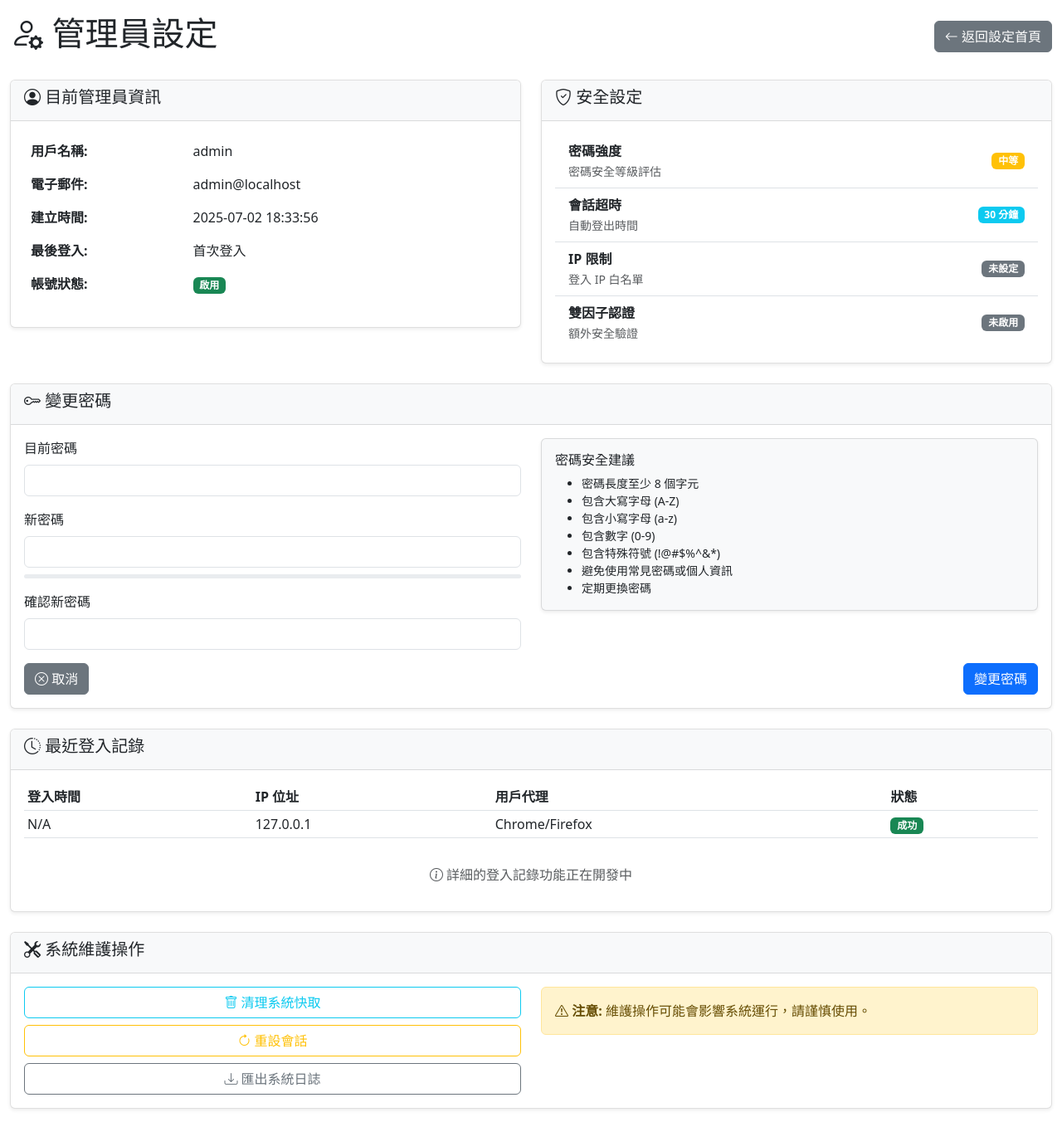
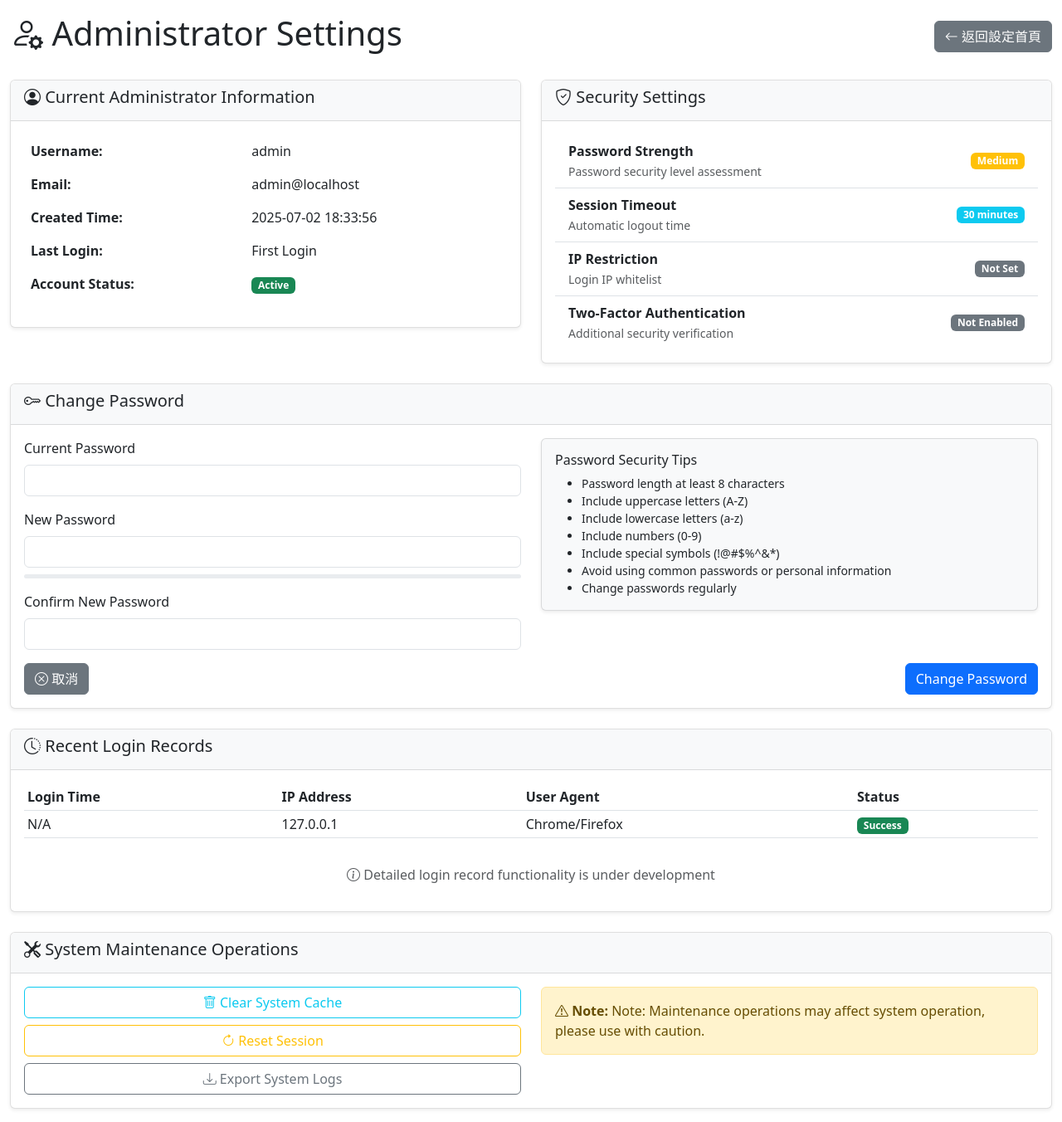
Before and after one commit to bareck/MoniProFtpdAdmin, a Flask app: page /settings/admin in a window 1280 px wide. Shown: the part 104-1456 px from the top of the page at 83% size. Run offline with Flask 3, Linux system fonts and the light colour scheme; a user stored in the database is signed in; some libraries are stand-ins or nearby versions.

Commit message:
feat: 新增 /settings/admin 頁面英文翻譯支援
- 添加70+個管理員設定相關的英文翻譯鍵值對到 messages.po
- 更新 admin.html 模板使用翻譯函數，包含JavaScript部分
- 更新 AdminPasswordForm 表單使用 lazy_gettext
- 修復特殊符號翻譯中的字符串格式化問題 (\!@#$%%^&*)
- 重新編譯翻譯文件，確保英文界面正確顯示
- 包含管理員資訊、安全設定、密碼變更、登入記錄和系統維護功能翻譯
- 統一使用英文作為翻譯鍵(msgid)，提升代碼可讀性

🤖 Generated with [Claude Code](https://claude.ai/code)

Co-Authored-By: Claude <noreply@anthropic.com>

```diff
--- a/app/settings/forms.py
+++ b/app/settings/forms.py
@@ -105,20 +105,20 @@ class ConfigGenerateForm(FlaskForm):
 class AdminPasswordForm(FlaskForm):
     """管理員密碼變更表單"""
 
-    current_password = StringField('目前密碼',
+    current_password = StringField(_l('Current Password'),
                                   validators=[DataRequired()],
                                   render_kw={'type': 'password'})
 
-    new_password = StringField('新密碼',
+    new_password = StringField(_l('New Password'),
                               validators=[DataRequired(), Length(8, 50)],
                               render_kw={'type': 'password'})
 
-    confirm_password = StringField('確認新密碼',
+    confirm_password = StringField(_l('Confirm New Password'),
                                   validators=[DataRequired()],
                                   render_kw={'type': 'password'})
 
-    change_password = SubmitField('變更密碼')
+    change_password = SubmitField(_l('Change Password'))
 
     def validate_confirm_password(self, field):
         if field.data != self.new_password.data:
-            raise ValidationError('密碼確認不一致')
+            raise ValidationError(_l('Password confirmation does not match'))
--- a/app/templates/settings/admin.html
+++ b/app/templates/settings/admin.html
@@ -1,13 +1,13 @@
 {% extends "base.html" %}
 
-{% block title %}管理員設定 - ProFTPD 管理系統{% endblock %}
+{% block title %}{{ _('Administrator Settings') }} - {{ _('ProFTPD Management System') }}{% endblock %}
 
 {% block content %}
 <div class="d-flex justify-content-between align-items-center mb-4">
-    <h1><i class="bi bi-person-gear"></i> 管理員設定</h1>
+    <h1><i class="bi bi-person-gear"></i> {{ _('Administrator Settings') }}</h1>
     <div class="btn-group" role="group">
         <a href="{{ url_for('settings.index') }}" class="btn btn-secondary">
-            <i class="bi bi-arrow-left"></i> 返回設定首頁
+            <i class="bi bi-arrow-left"></i> {{ _('返回設定首頁') }}
         </a>
     </div>
 </div>
@@ -17,33 +17,33 @@
     <div class="col-md-6">
         <div class="card">
             <div class="card-header">
-                <h5><i class="bi bi-person-circle"></i> 目前管理員資訊</h5>
+                <h5><i class="bi bi-person-circle"></i> {{ _('Current Administrator Information') }}</h5>
             </div>
             <div class="card-body">
                 <table class="table table-borderless">
                     <tr>
-                        <td><strong>用戶名稱:</strong></td>
+                        <td><strong>{{ _('Username:') }}</strong></td>
                         <td>{{ current_user.username }}</td>
                     </tr>
                     <tr>
-                        <td><strong>電子郵件:</strong></td>
-                        <td>{{ current_user.email or '未設定' }}</td>
+                        <td><strong>{{ _('Email:') }}</strong></td>
+                        <td>{{ current_user.email or _('Not Set') }}</td>
                     </tr>
                     <tr>
-                        <td><strong>建立時間:</strong></td>
+                        <td><strong>{{ _('Created Time:') }}</strong></td>
                         <td>{{ current_user.created_at.strftime('%Y-%m-%d %H:%M:%S') if current_user.created_at else 'N/A' }}</td>
                     </tr>
                     <tr>
-                        <td><strong>最後登入:</strong></td>
-                        <td>{{ current_user.last_login.strftime('%Y-%m-%d %H:%M:%S') if current_user.last_login else '首次登入' }}</td>
+                        <td><strong>{{ _('Last Login:') }}</strong></td>
+                        <td>{{ current_user.last_login.strftime('%Y-%m-%d %H:%M:%S') if current_user.last_login else _('First Login') }}</td>
                     </tr>
                     <tr>
-                        <td><strong>帳號狀態:</strong></td>
+                        <td><strong>{{ _('Account Status:') }}</strong></td>
                         <td>
                             {% if current_user.is_active %}
-                            <span class="badge bg-success">啟用</span>
+                            <span class="badge bg-success">{{ _('Active') }}</span>
                             {% else %}
-                            <span class="badge bg-danger">停用</span>
+                            <span class="badge bg-danger">{{ _('Disabled') }}</span>
                             {% endif %}
                         </td>
                     </tr>
@@ -55,40 +55,40 @@
     <div class="col-md-6">
         <div class="card">
             <div class="card-header">
-                <h5><i class="bi bi-shield-check"></i> 安全設定</h5>
+                <h5><i class="bi bi-shield-check"></i> {{ _('Security Settings') }}</h5>
             </div>
             <div class="card-body">
                 <div class="list-group list-group-flush">
                     <div class="list-group-item d-flex justify-content-between align-items-center">
                         <div>
-                            <strong>密碼強度</strong>
-                            <br><small class="text-muted">密碼安全等級評估</small>
+                            <strong>{{ _('Password Strength') }}</strong>
+                            <br><small class="text-muted">{{ _('Password security level assessment') }}</small>
                         </div>
-                        <span class="badge bg-warning">中等</span>
+                        <span class="badge bg-warning">{{ _('Medium') }}</span>
                     </div>
 
                     <div class="list-group-item d-flex justify-content-between align-items-center">
                         <div>
-                            <strong>會話超時</strong>
-                            <br><small class="text-muted">自動登出時間</small>
+                            <strong>{{ _('Session Timeout') }}</strong>
+                            <br><small class="text-muted">{{ _('Automatic logout time') }}</small>
                         </div>
-                        <span class="badge bg-info">30 分鐘</span>
+                        <span class="badge bg-info">{{ _('30 minutes') }}</span>
                     </div>
 
                     <div class="list-group-item d-flex justify-content-between align-items-center">
                         <div>
-                            <strong>IP 限制</strong>
-                            <br><small class="text-muted">登入 IP 白名單</small>
+                            <strong>{{ _('IP Restriction') }}</strong>
+                            <br><small class="text-muted">{{ _('Login IP whitelist') }}</small>
                         </div>
-                        <span class="badge bg-secondary">未設定</span>
+                        <span class="badge bg-secondary">{{ _('Not Set') }}</span>
                     </div>
 
                     <div class="list-group-item d-flex justify-content-between align-items-center">
                         <div>
-                            <strong>雙因子認證</strong>
-                            <br><small class="text-muted">額外安全驗證</small>
+                            <strong>{{ _('Two-Factor Authentication') }}</strong>
+                            <br><small class="text-muted">{{ _('Additional security verification') }}</small>
                         </div>
-                        <span class="badge bg-secondary">未啟用</span>
+                        <span class="badge bg-secondary">{{ _('Not Enabled') }}</span>
                     </div>
                 </div>
             </div>
@@ -99,7 +99,7 @@
 <!-- 密碼變更 -->
 <div class="card mb-4">
     <div class="card-header">
-        <h5><i class="bi bi-key"></i> 變更密碼</h5>
+        <h5><i class="bi bi-key"></i> {{ _('Change Password') }}</h5>
     </div>
     <div class="card-body">
         <form method="POST">
@@ -140,15 +140,15 @@
                 <div class="col-md-6">
                     <div class="card bg-light">
                         <div class="card-body">
-                            <h6>密碼安全建議</h6>
+                            <h6>{{ _('Password Security Tips') }}</h6>
                             <ul class="small mb-0">
-                                <li>密碼長度至少 8 個字元</li>
-                                <li>包含大寫字母 (A-Z)</li>
-                                <li>包含小寫字母 (a-z)</li>
-                                <li>包含數字 (0-9)</li>
-                                <li>包含特殊符號 (!@#$%^&*)</li>
-                                <li>避免使用常見密碼或個人資訊</li>
-                                <li>定期更換密碼</li>
+                                <li>{{ _('Password length at least 8 characters') }}</li>
+                                <li>{{ _('Include uppercase letters (A-Z)') }}</li>
+                                <li>{{ _('Include lowercase letters (a-z)') }}</li>
+                                <li>{{ _('Include numbers (0-9)') }}</li>
+                                <li>{{ _('Include special symbols (!@#$%%^&*)') }}</li>
+                                <li>{{ _('Avoid using common passwords or personal information') }}</li>
+                                <li>{{ _('Change passwords regularly') }}</li>
                             </ul>
                         </div>
                     </div>
@@ -157,7 +157,7 @@
 
             <div class="d-flex justify-content-between">
                 <a href="{{ url_for('settings.index') }}" class="btn btn-secondary">
-                    <i class="bi bi-x-circle"></i> 取消
+                    <i class="bi bi-x-circle"></i> {{ _('取消') }}
                 </a>
                 {{ password_form.change_password(class="btn btn-primary") }}
             </div>
@@ -168,17 +168,17 @@
 <!-- 登入記錄 -->
 <div class="card mb-4">
     <div class="card-header">
-        <h5><i class="bi bi-clock-history"></i> 最近登入記錄</h5>
+        <h5><i class="bi bi-clock-history"></i> {{ _('Recent Login Records') }}</h5>
     </div>
     <div class="card-body">
         <div class="table-responsive">
             <table class="table table-sm">
                 <thead>
                     <tr>
-                        <th>登入時間</th>
-                        <th>IP 位址</th>
-                        <th>用戶代理</th>
-                        <th>狀態</th>
+                        <th>{{ _('Login Time') }}</th>
+                        <th>{{ _('IP Address') }}</th>
+                        <th>{{ _('User Agent') }}</th>
+                        <th>{{ _('Status') }}</th>
                     </tr>
                 </thead>
                 <tbody>
@@ -186,7 +186,7 @@
                         <td>{{ current_user.last_login.strftime('%Y-%m-%d %H:%M:%S') if current_user.last_login else 'N/A' }}</td>
                         <td>127.0.0.1</td>
                         <td>Chrome/Firefox</td>
-                        <td><span class="badge bg-success">成功</span></td>
+                        <td><span class="badge bg-success">{{ _('Success') }}</span></td>
                     </tr>
                     <!-- 更多登入記錄可以從資料庫中獲取 -->
                 </tbody>
@@ -195,7 +195,7 @@
 
         <div class="text-center py-3 text-muted">
             <i class="bi bi-info-circle"></i>
-            詳細的登入記錄功能正在開發中
+            {{ _('Detailed login record functionality is under development') }}
         </div>
     </div>
 </div>
@@ -203,20 +203,20 @@
 <!-- 系統維護 -->
 <div class="card">
     <div class="card-header">
-        <h5><i class="bi bi-tools"></i> 系統維護操作</h5>
+        <h5><i class="bi bi-tools"></i> {{ _('System Maintenance Operations') }}</h5>
     </div>
     <div class="card-body">
         <div class="row">
             <div class="col-md-6">
                 <div class="d-grid gap-2">
                     <button type="button" class="btn btn-outline-info" onclick="clearCache()">
-                        <i class="bi bi-trash"></i> 清理系統快取
+                        <i class="bi bi-trash"></i> {{ _('Clear System Cache') }}
                     </button>
                     <button type="button" class="btn btn-outline-warning" onclick="resetSession()">
-                        <i class="bi bi-arrow-clockwise"></i> 重設會話
+                        <i class="bi bi-arrow-clockwise"></i> {{ _('Reset Session') }}
                     </button>
                     <button type="button" class="btn btn-outline-secondary" onclick="exportLogs()">
-                        <i class="bi bi-download"></i> 匯出系統日誌
+                        <i class="bi bi-download"></i> {{ _('Export System Logs') }}
                     </button>
                 </div>
             </div>
@@ -224,7 +224,7 @@
             <div class="col-md-6">
                 <div class="alert alert-warning">
                     <i class="bi bi-exclamation-triangle"></i>
-                    <strong>注意:</strong> 維護操作可能會影響系統運行，請謹慎使用。
+                    <strong>{{ _('Note:') }}</strong> {{ _('Note: Maintenance operations may affect system operation, please use with caution.') }}
                 </div>
             </div>
         </div>
@@ -245,35 +245,35 @@ function checkPasswordStrength(password) {
     if (password.length >= 8) {
         strength += 20;
     } else {
-        messages.push('密碼長度不足 8 個字元');
+        messages.push('{{ _('Password length insufficient 8 characters') }}');
     }
 
     // 大寫字母
     if (/[A-Z]/.test(password)) {
         strength += 20;
     } else {
-        messages.push('缺少大寫字母');
+        messages.push('{{ _('Missing uppercase letters') }}');
     }
 
     // 小寫字母
     if (/[a-z]/.test(password)) {
         strength += 20;
     } else {
-        messages.push('缺少小寫字母');
+        messages.push('{{ _('Missing lowercase letters') }}');
     }
 
     // 數字
     if (/[0-9]/.test(password)) {
         strength += 20;
     } else {
-        messages.push('缺少數字');
+        messages.push('{{ _('Missing numbers') }}');
     }
 
     // 特殊符號
     if (/[!@#$%^&*()_+\-=\[\]{};':"\\|,.<>\/?]/.test(password)) {
         strength += 20;
     } else {
-        messages.push('缺少特殊符號');
+        messages.push('{{ _('Missing special symbols') }}');
     }
 
     // 更新進度條
@@ -281,15 +281,15 @@ function checkPasswordStrength(password) {
 
     if (strength < 40) {
         strengthBar.className = 'progress-bar bg-danger';
-        feedback.textContent = '密碼強度: 弱 - ' + messages.join(', ');
+        feedback.textContent = '{{ _('Password strength: Weak') }} - ' + messages.join(', ');
         feedback.className = 'form-text text-danger';
     } else if (strength < 80) {
         strengthBar.className = 'progress-bar bg-warning';
-        feedback.textContent = '密碼強度: 中等 - ' + messages.join(', ');
+        feedback.textContent = '{{ _('Password strength: Medium') }} - ' + messages.join(', ');
         feedback.className = 'form-text text-warning';
     } else {
         strengthBar.className = 'progress-bar bg-success';
-        feedback.textContent = '密碼強度: 強';
+        feedback.textContent = '{{ _('Password strength: Strong') }}';
         feedback.className = 'form-text text-success';
     }
 }
@@ -305,16 +305,16 @@ function checkPasswordMatch() {
     }
 
     if (newPassword === confirmPassword) {
-        feedback.textContent = '密碼確認一致';
+        feedback.textContent = '{{ _('Password confirmation matches') }}';
         feedback.className = 'form-text text-success';
     } else {
-        feedback.textContent = '密碼確認不一致';
+        feedback.textContent = '{{ _('Password confirmation does not match') }}';
         feedback.className = 'form-text text-danger';
     }
 }
 
 function clearCache() {
-    if (confirm('確定要清理系統快取嗎？')) {
+    if (confirm('{{ _('Are you sure you want to clear system cache?') }}')) {
         fetch('{{ url_for("settings.api_clear_cache") }}', {
             method: 'POST',
             headers: {
@@ -324,20 +324,20 @@ function clearCache() {
         .then(response => response.json())
         .then(data => {
             if (data.success) {
-                showToast('系統快取已清理', 'success');
+                showToast('{{ _('System cache cleared') }}', 'success');
             } else {
-                showToast('清理快取失敗: ' + data.error, 'error');
+                showToast('{{ _('Failed to clear cache') }}: ' + data.error, 'error');
             }
         })
         .catch(error => {
-            console.error('清理快取失敗:', error);
-            showToast('清理快取失敗', 'error');
+            console.error('{{ _('Failed to clear cache') }}:', error);
+            showToast('{{ _('Failed to clear cache') }}', 'error');
         });
     }
 }
 
 function resetSession() {
-    if (confirm('確定要重設會話嗎？這將登出所有用戶。')) {
+    if (confirm('{{ _('Are you sure you want to reset session? This will log out all users.') }}')) {
         fetch('{{ url_for("settings.api_reset_session") }}', {
             method: 'POST',
             headers: {
@@ -347,17 +347,17 @@ function resetSession() {
         .then(response => response.json())
         .then(data => {
             if (data.success) {
-                showToast('會話已重設', 'success');
+                showToast('{{ _('Session has been reset') }}', 'success');
                 setTimeout(() => {
                     window.location.href = '{{ url_for("auth.login") }}';
                 }, 2000);
             } else {
-                showToast('重設會話失敗: ' + data.error, 'error');
+                showToast('{{ _('Failed to reset session') }}: ' + data.error, 'error');
             }
         })
         .catch(error => {
-            console.error('重設會話失敗:', error);
-            showToast('重設會話失敗', 'error');
+            console.error('{{ _('Failed to reset session') }}:', error);
+            showToast('{{ _('Failed to reset session') }}', 'error');
         });
     }
 }
```
Also changed, not shown: app/translations/en/LC_MESSAGES/messages.po, app/translations/zh_Hant_TW/LC_MESSAGES/messages.po, 2 other files.
